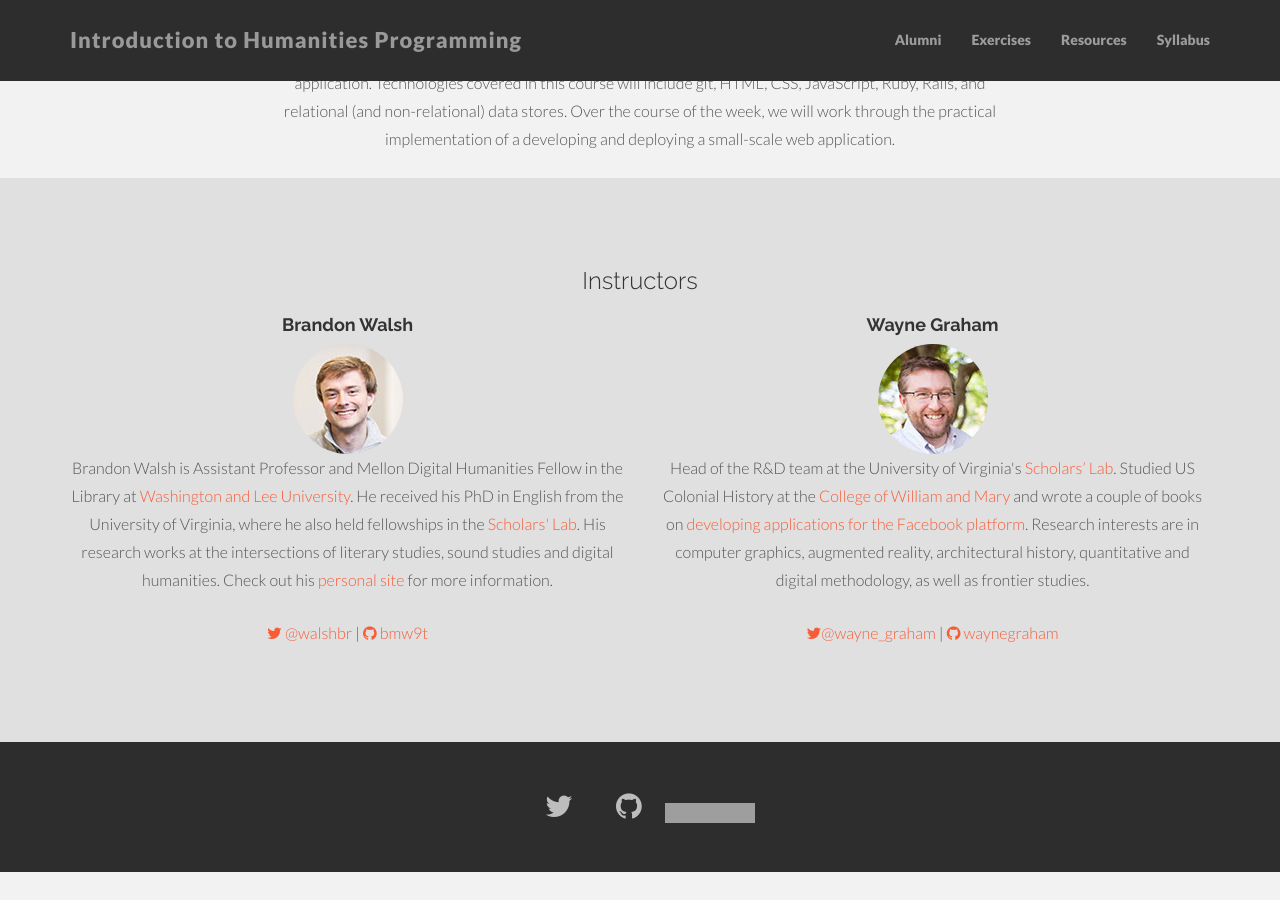
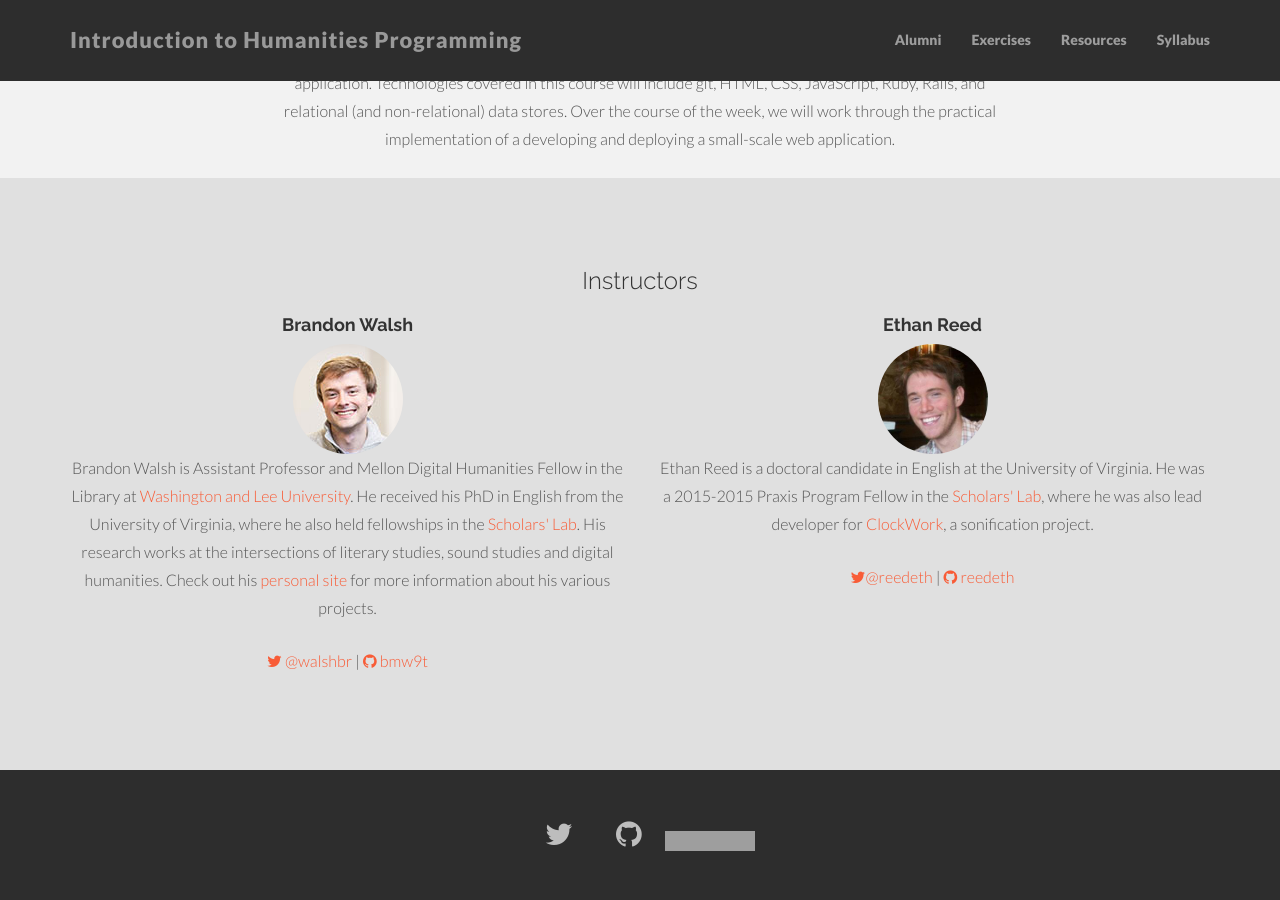
Before and after one commit to humanitiesprogramming/humanitiesprogramming.github.io, a Jekyll site: the page built from index.md, in a window 1280 px wide and 900 px high, scrolled down 725 px. Built offline with Jekyll 4.4.1, drawn with Linux system fonts in a browser that asks for light colours; nearby versions of some CDN libraries; before the commit the page ends 1597 px from its top, so only the background shows below that; grey boxes are pictures that could not be loaded.

Commit message:
replaces wayne with ethan

```diff
--- a/_layouts/home.html
+++ b/_layouts/home.html
@@ -29,24 +29,17 @@
       <div class="col-lg-6">
         <h4>Brandon Walsh</h4>
         <img class="img-circle" src="{{ "/assets/img/brandon-crop.jpg" | prepend: site.baseurl }}" width="110" height="110" alt="Brandon Walsh">
-        <p>Brandon Walsh is Assistant Professor and Mellon Digital Humanities Fellow in the Library at <a href="https://digitalhumanities.wlu.edu">Washington and Lee University</a>. He received his PhD in English from the University of Virginia, where he also held fellowships in the <a href="https://scholarslab.org">Scholars' Lab</a>. His research works at the intersections of literary studies, sound studies and digital humanities. Check out his <a href="https://bmw9t.github.io">personal site</a> for more information.</p>
+        <p>Brandon Walsh is Assistant Professor and Mellon Digital Humanities Fellow in the Library at <a href="https://digitalhumanities.wlu.edu">Washington and Lee University</a>. He received his PhD in English from the University of Virginia, where he also held fellowships in the <a href="https://scholarslab.org">Scholars' Lab</a>. His research works at the intersections of literary studies, sound studies and digital humanities. Check out his <a href="https://bmw9t.github.io">personal site</a> for more information about his various projects.</p>
 
         <p><a href="https://twitter.com/walshbr"><i class="fa fa-twitter"></i> @walshbr</a> | <a href="https://github.com/bmw9t"><i class="fa fa-github"></i> bmw9t</a></p>
       </div>
 
       <div class="col-lg-6">
-        <h4>Wayne Graham</h4>
-        <img class="img-circle" src="{{ "/assets/img/wayne-crop.jpg" | prepend: site.baseurl }}" width="110" height="110" alt="Wayne Graham">
-        <p>Head of the R&amp;D team at the University of Virginia's <a
-          href="http://scholarslab.org">Scholars’ Lab</a>. Studied US Colonial
-        History at the <a href="http://www.wm.edu/as/history/">College of
-          William and Mary</a> and wrote a couple of books on <a
-          href="https://www.apress.com/index.php/author/author/view/id/2276">developing
-          applications for the Facebook platform</a>. Research interests are
-        in computer graphics, augmented reality, architectural history, quantitative
-        and digital methodology, as well as frontier studies.</p>
+        <h4>Ethan Reed</h4>
+        <img class="img-circle" src="{{ "/assets/img/ethan-crop.jpg" | prepend: site.baseurl }}" width="110" height="110" alt="Ethan Reed">
+        <p>Ethan Reed is a doctoral candidate in English at the University of Virginia. He was a 2015-2015 Praxis Program Fellow in the <a href="https://scholarslab.org">Scholars' Lab</a>, where he was also lead developer for <a href="http://clockwork.scholarslab.org/">ClockWork</a>, a sonification project.</p>
 
-        <p><a href="http://twitter.com/wayne_graham"><i class="fa fa-twitter"></i>@wayne_graham</a> | <a href="http://github.com/waynegraham"><i class="fa fa-github"></i> waynegraham</a></p>
+        <p><a href="http://twitter.com/reedeth"><i class="fa fa-twitter"></i>@reedeth</a> | <a href="http://github.com/reedeth"><i class="fa fa-github"></i> reedeth</a></p>
       </div>
     </div>
   </div>
```
Also changed, not shown: assets/img/ethan-crop.jpg (added).
